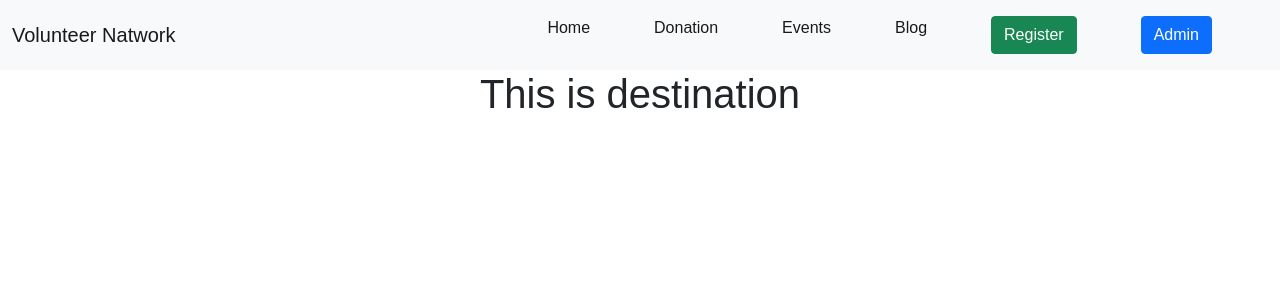
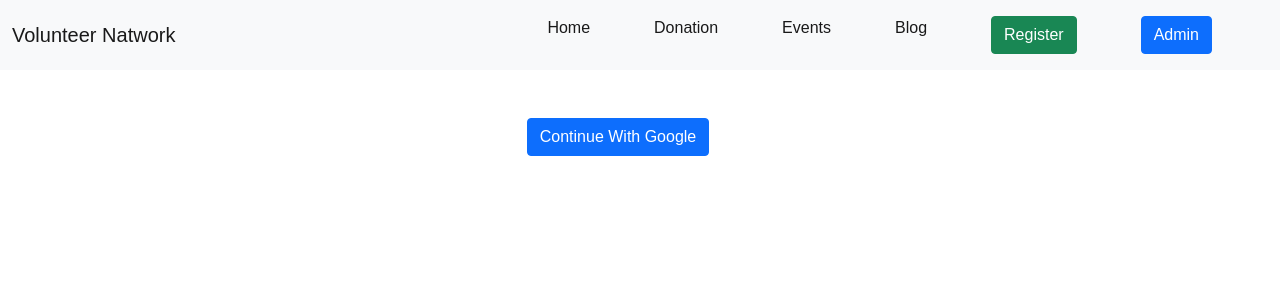
Before and after one commit to RUHUL6093/volunteernatwork, a React (Create React App) app: page /login in a window 1280 px wide. Shown: the top 300 px of the page. Built offline with nearby package versions, Linux system fonts and the light colour scheme.

Commit message:
google sign in done

```diff
--- a/src/components/Login/Login.js
+++ b/src/components/Login/Login.js
@@ -2,12 +2,35 @@ import React from "react";
 import firebase from "firebase/app";
 import "firebase/auth";
 import firebaseConfiq from "./firebaseConfiq";
-firebase.initializeApp(firebaseConfiq);
+// firebase.initializeApp(firebaseConfiq);
+if (!firebase.apps.length) {
+  firebase.initializeApp(firebaseConfiq);
+}
 
 const Login = () => {
+  const googleProvider = new firebase.auth.GoogleAuthProvider();
+  const handleGooogleSignIn = () => {
+    firebase
+      .auth()
+      .signInWithPopup(googleProvider)
+      .then((result) => {
+        const user = result.user;
+        console.log(user);
+      })
+      .catch((error) => {
+        const errorMessage = error.message;
+        console.log(errorMessage)
+      });
+  };
   return (
-    <div>
-      <h1>This is destination</h1>
+    <div className="container m-5">
+      <button
+        onClick={handleGooogleSignIn}
+        className="btn btn-primary text-center"
+      >
+        {" "}
+        Continue With Google
+      </button>
     </div>
   );
 };
```
